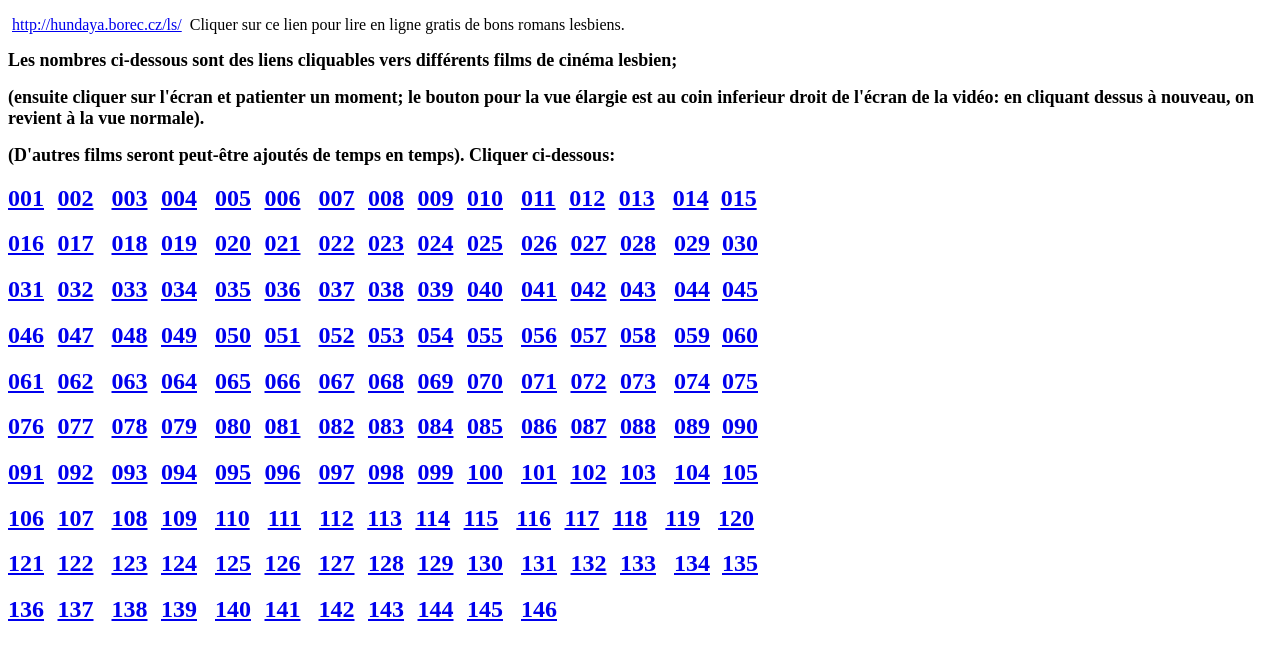
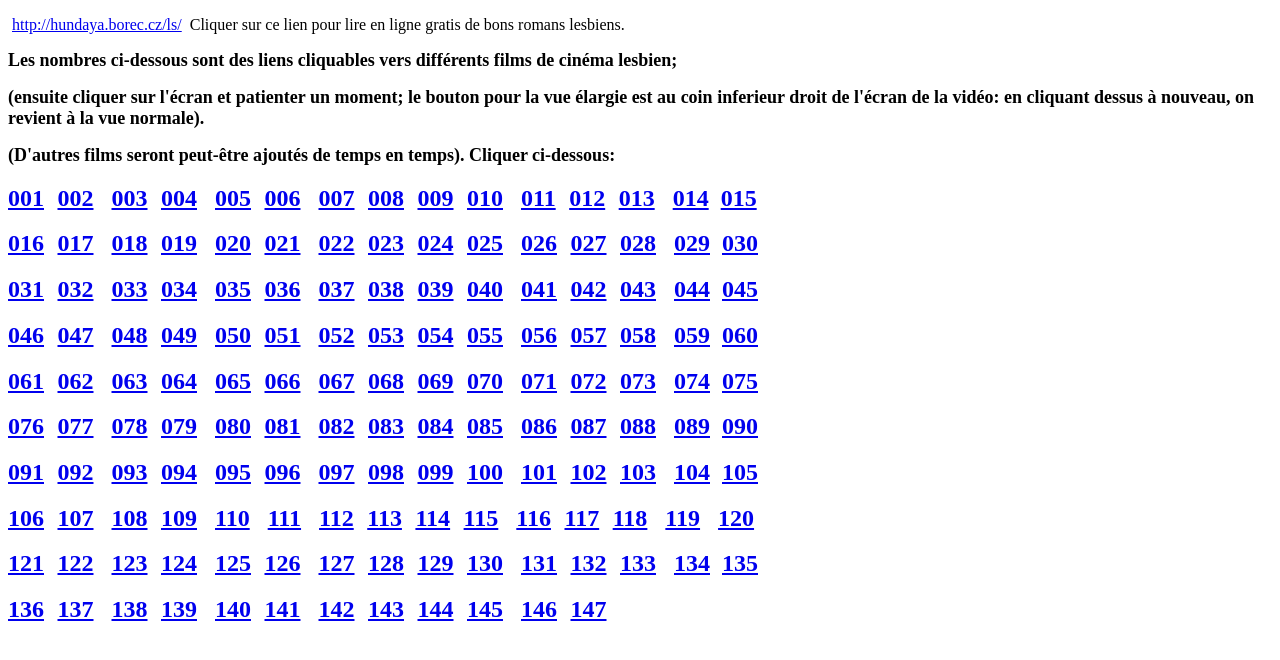
Before and after one commit to luysyta/jynaty, a plain HTML site: page web/ff/fflist.html in a window 1280 px wide. Drawn offline with Linux system fonts and the light colour scheme.

Commit message:
Update fflist.html

```diff
--- a/web/ff/fflist.html
+++ b/web/ff/fflist.html
@@ -4,8 +4,8 @@
     <meta http-equiv="content-type" content="text/html; charset=UTF-8">
     <title>Livres lesbiens gratuits romans lesbiens livres audio lesbiens
       gratuits ecouter en ligne</title>
-   </head>
-   <body>
+  </head>
+  <body>
     <p>&nbsp;<a href="http://hundaya.borec.cz/ls/" target="_blank">http://hundaya.borec.cz/ls/</a>&nbsp;
       Cliquer sur ce lien pour lire en ligne gratis de bons romans lesbiens.<br>
       <font size="4"><span></span></font></p>
@@ -982,9 +982,9 @@
 
                       size="4">&nbsp;&nbsp; </font></span></font></font></span><a
 
-              href="https://luysyta.github.io/jynaty/web/ff/contrct.html" target="_blank"
+              href="https://luysyta.github.io/jynaty/web/ff/dmnd.html" target="_blank"
 
-              title="contrct.html"></a><span><font size="4"><font size="5"><span><font
+              title="dmnd.html">147</a><span><font size="4"><font size="5"><span><font
 
                       size="4">&nbsp;&nbsp; </font></span></font></font></span><a
 
```
